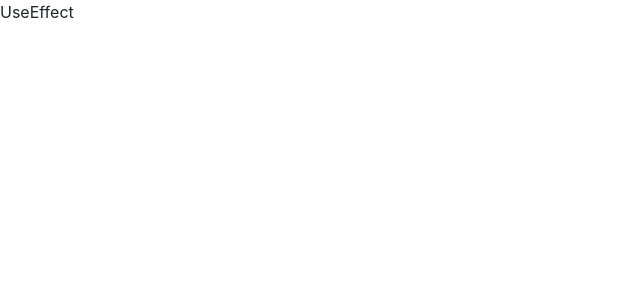
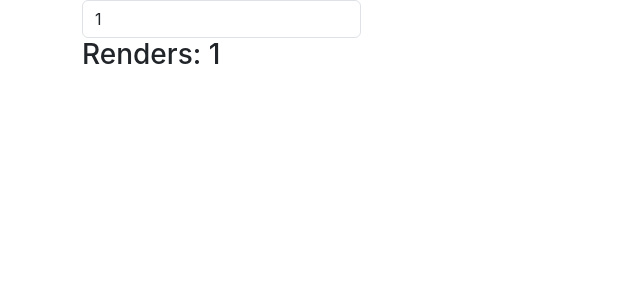
Before and after one commit to Am1d1v/ReactJSHooks, a React (Create React App) app: page / in a window 1280 px wide. Shown: the top 300 px of the page, without its empty margins (0-640 px from the left). Built offline with nearby package versions, Linux system fonts and the light colour scheme.

Commit message:
React Hooks

```diff
--- a/src/App.js
+++ b/src/App.js
@@ -1,10 +1,12 @@
 import './App.css';
-import UseEffect from './Hooks/UseEffect';
+import UseMemo from './Hooks/useMemo/UseMemo';
 
 function App() {
 
   return(
-    <UseEffect />
+    <div className='container-md'>
+      <UseMemo />
+    </div>
   )
 }
 
--- /dev/null
+++ b/src/Hooks/useMemo/UseMemo.jsx
@@ -0,0 +1,22 @@
+import {useState, useEffect, useRef, useMemo} from 'react'
+
+function UseMemo() {
+
+  const [number, setNumber] = useState(1);
+  const [increment, setIncrement] = useState(0);
+
+  const renders = useRef(1);
+
+  useEffect(() => {
+    renders.current = renders.current + 1;
+  })
+
+  return (
+    <div>
+      <input type="number" value={number} className='form-control w-25' onChange={(e) => setNumber(e.target.value)}/>
+      <h3>Renders: {renders.current}</h3>
+    </div>
+  )
+}
+
+export default UseMemo
```
Also changed, not shown: src/Hooks/useEffect/UseEffect.jsx (renamed from src/Hooks/UseEffect.jsx), src/Hooks/useState/State.jsx (renamed from src/Hooks/State.jsx).
